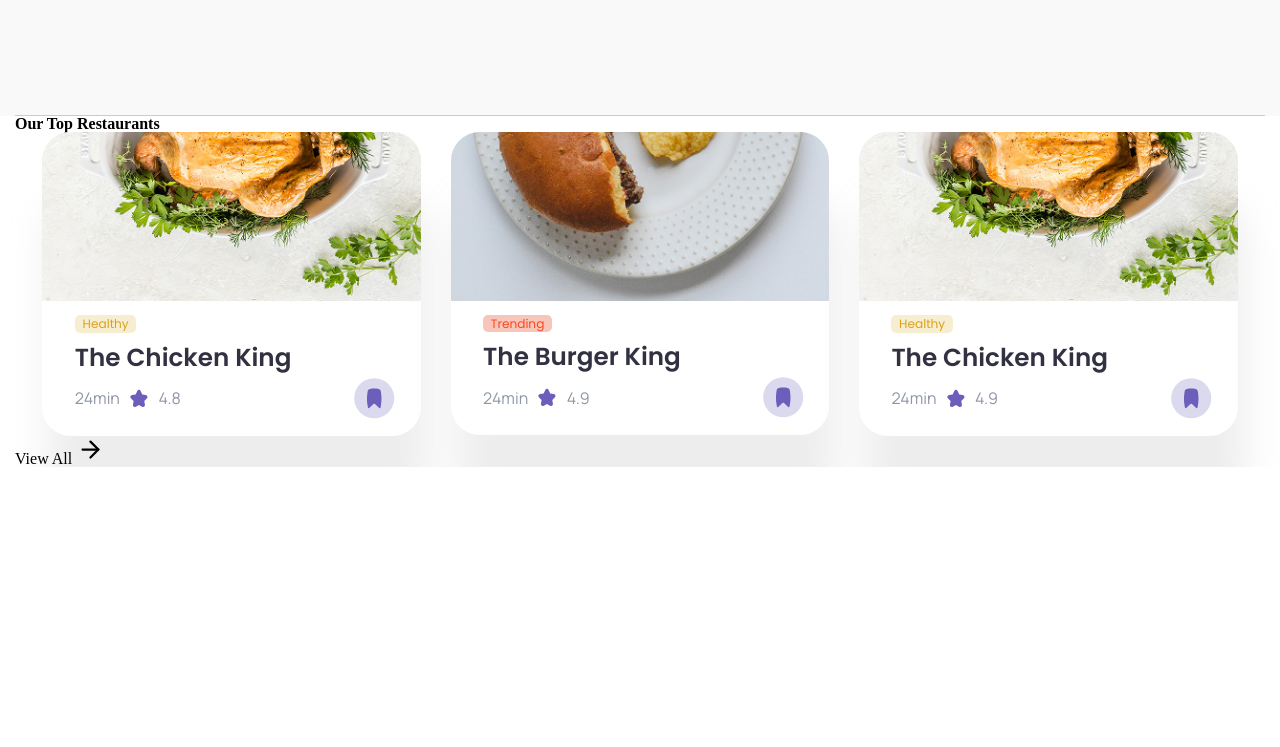
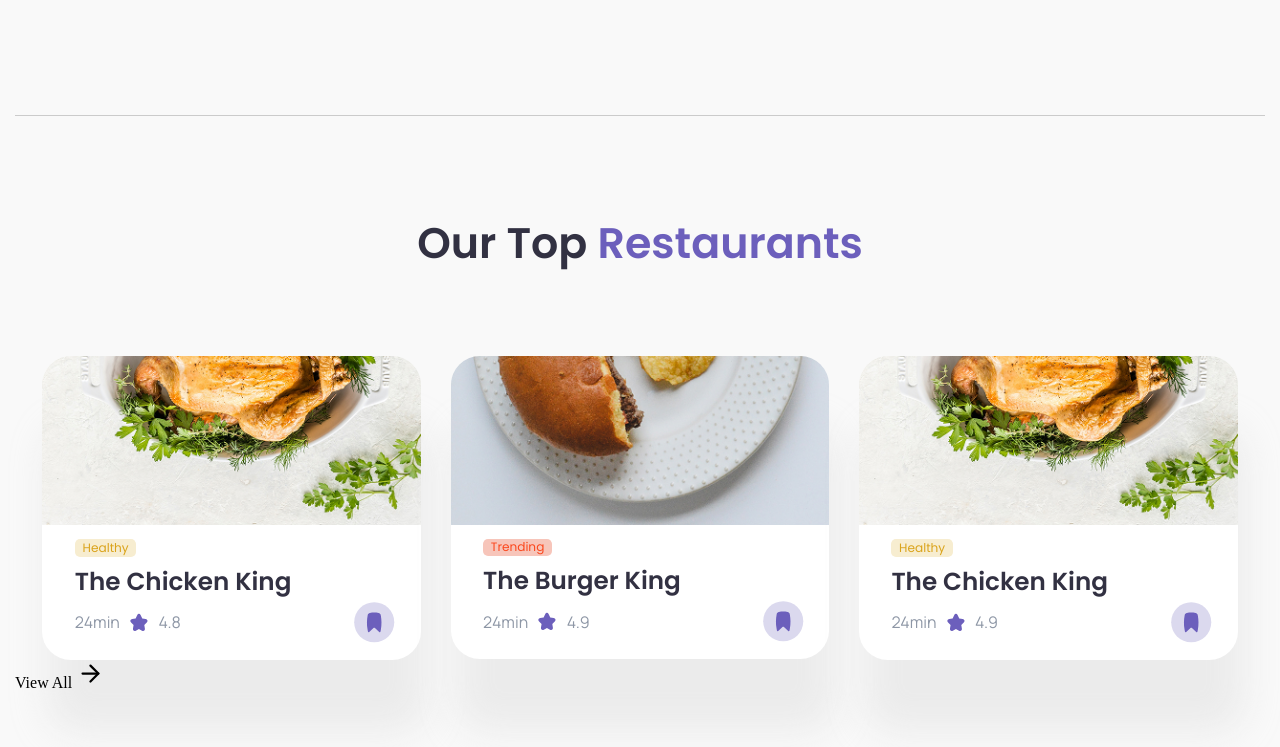
Before and after one commit to gulu-guluzade/eatly, a plain HTML site: page index.html in a window 1280 px wide. Shown: the part 893-1640 px from the top of the page. Before the commit the page ends 1360 px from the top, so only its background shows below. Drawn offline with Linux system fonts and the light colour scheme; a web font is replaced by a local one.

Commit message:
Our Top Restaurants stylized

```diff
--- a/css/index.css
+++ b/css/index.css
@@ -41,7 +41,7 @@
   color: rgba(197, 191, 237, 1);
 }
 
-@media (max-width: 768px) {
+@media (max-width: 830px) {
   .features__value {
     font-size: 2.68rem;
   }
@@ -199,7 +199,7 @@
   transform: translateX(3.75em);
 }
 
-@media (max-width: 768px) {
+@media (max-width: 830px) {
   .app-promo__content {
     flex-direction: column-reverse;
     gap: 100px 0;
@@ -213,3 +213,25 @@
     transform: translateX(-13.25em) rotate(115deg);
   }
 }
+
+/* ======================================================== */
+/* ================== Our Top Restaurants ================= */
+.restaurants {
+  padding: clamp(4.375rem, 3.715rem + 2.82vw, 6.25rem) 0
+    clamp(3.75rem, 2.43rem + 5.63vw, 7.5rem);
+  background-color: var(--color-bg);
+}
+
+.restaurants__title {
+  font-family: var(--poppins-semi-bold);
+  font-size: clamp(1.875rem, 1.545rem + 1.41vw, 2.813rem);
+  line-height: 1.5;
+  color: rgba(50, 49, 66, 1);
+  margin-bottom: 1.875em;
+  text-align: center;
+}
+
+.restaurants__highlighted {
+  font-size: inherit;
+  color: var(--highlighted);
+}
```
